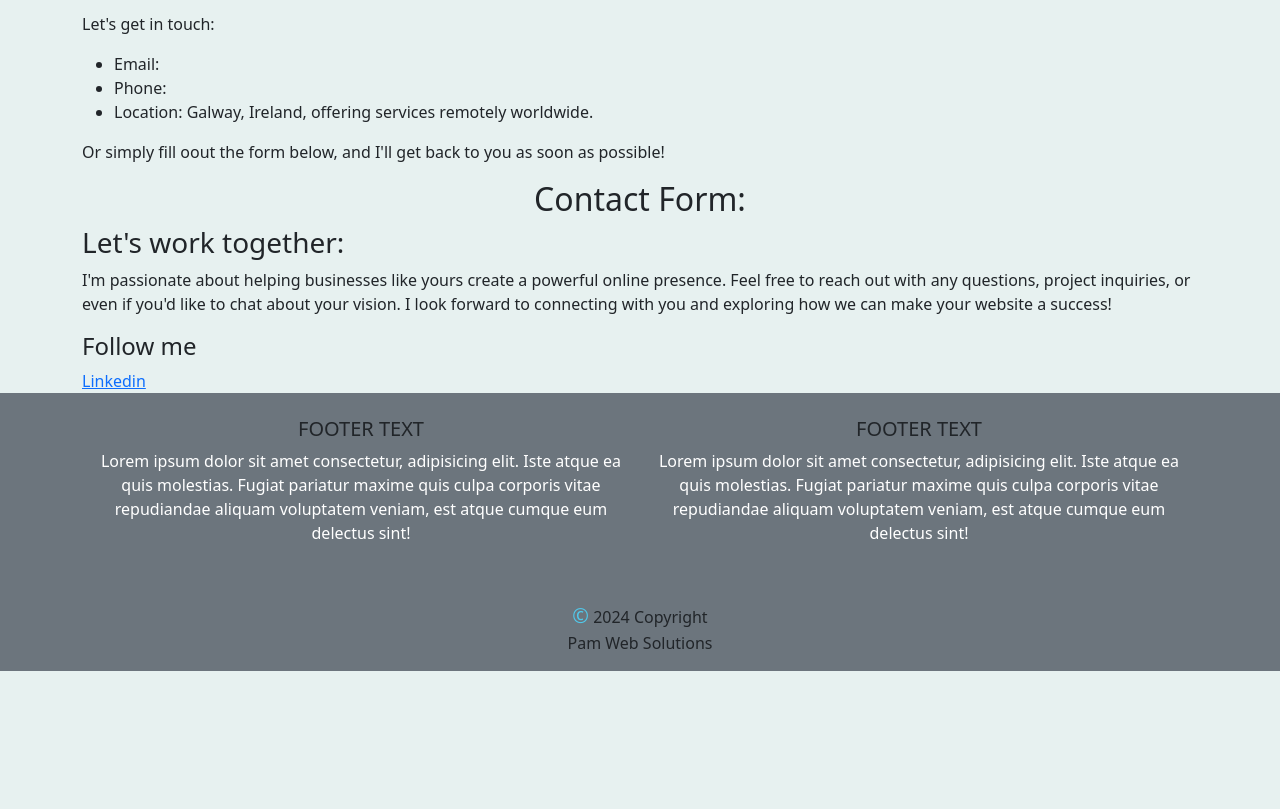
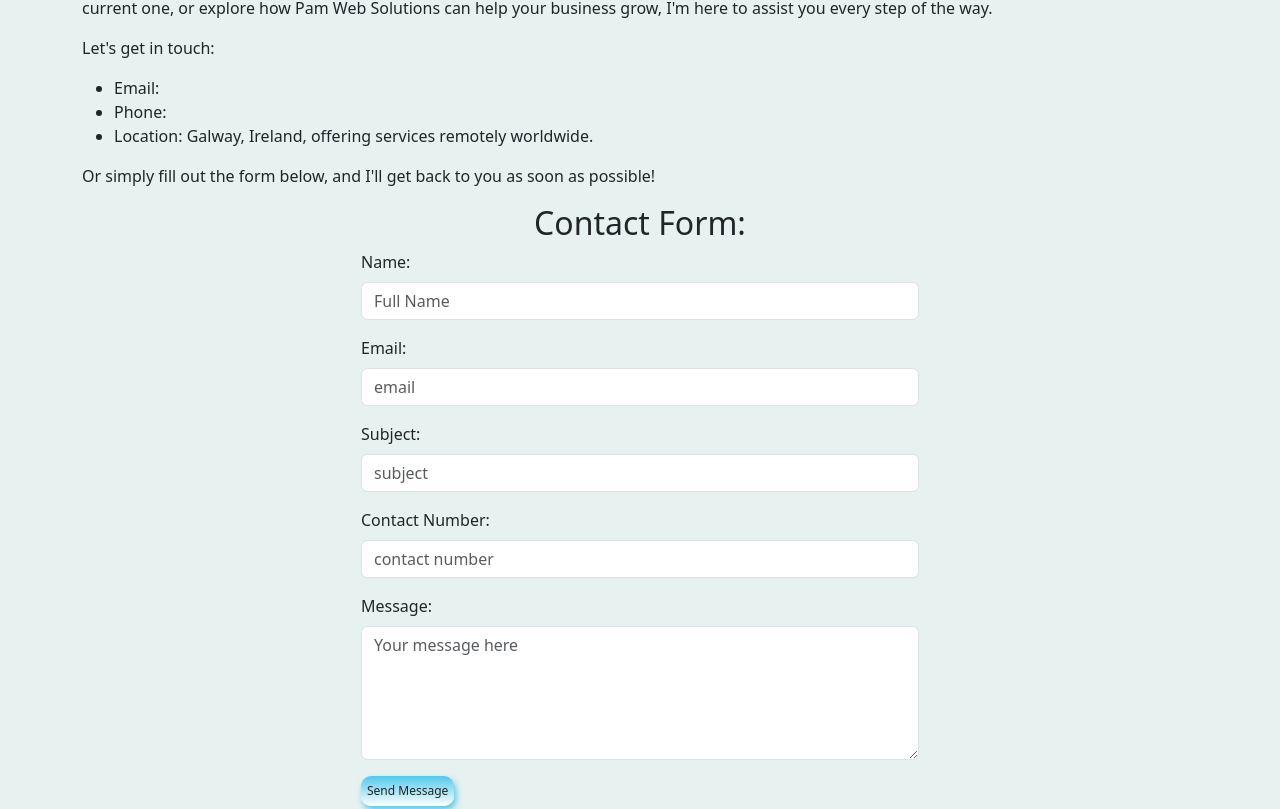
Before and after one commit to Markpm-code/pam-w-solutions, a React (Vite) app in the folder pam-websolutions/: page /#/contact in a window 1280 px wide. Shown: the part 234-1043 px from the top of the page. Before the commit the page ends 905 px from the top, so only its background shows below. Built offline with nearby package versions, Linux system fonts and the light colour scheme.

Commit message:
add contact form components and update contact page layout

```diff
--- a/pam-websolutions/src/components/CardSection.css
+++ b/pam-websolutions/src/components/CardSection.css
@@ -6,7 +6,7 @@
 }
 
 .card:hover {
-    box-shadow: 2px 4px  6px  rgb(81, 201, 235)  ;
+    box-shadow: 2px 4px  6px  rgb(81, 201, 235);
 }
 
 .card img {
--- /dev/null
+++ b/pam-websolutions/src/components/ContactForm.css
@@ -0,0 +1,13 @@
+.contact-submit-btn {
+  background: linear-gradient(rgb(81, 201, 235), #ffff);
+  box-shadow: 2px 4px 6px rgb(81, 201, 235);
+  border-radius: 10px;
+  border: #ffff;
+  padding: 6px;
+  font-size: 12px;
+}
+
+.contact-submit-btn:hover {
+  background: linear-gradient(#9fa19a, #ffff, #9fa19a);
+  box-shadow: 2px 4px 6px #9fa19a;
+}
--- /dev/null
+++ b/pam-websolutions/src/components/ContactForm.tsx
@@ -0,0 +1,130 @@
+import React, { useState } from "react";
+import './ContactForm.css';
+
+interface FormData {
+  user_name: string;
+  user_email: string;
+  subject: string;
+  contact_number?: string;
+  message: string;
+}
+
+const ContactForm: React.FC = () => {
+  const [formData, setFormData] = useState<FormData>({
+    user_name: "",
+    user_email: "",
+    subject: "",
+    contact_number: "",
+    message: "",
+  });
+
+  const handleChange = (
+    e: React.ChangeEvent<HTMLInputElement | HTMLTextAreaElement>
+  ) => {
+    const { name, value } = e.target;
+    setFormData((prevData) => ({
+      ...prevData,
+      [name]: value,
+    }));
+  };
+
+  const handleSubmit = (e: React.FormEvent<HTMLFormElement>) => {
+    e.preventDefault();
+    // Handle form submission logic here
+    console.log(formData);
+  };
+
+  return (
+    <form id="form" onSubmit={handleSubmit}>
+      {/* Name input */}
+      <div className="mb-3">
+        <label htmlFor="user_name" className="form-label">
+          Name:
+        </label>
+        <input
+          type="text"
+          className="form-control"
+          placeholder="Full Name"
+          id="user_name"
+          name="user_name"
+          value={formData.user_name}
+          onChange={handleChange}
+          required
+        />
+      </div>
+      {/* Email input */}
+      <div className="mb-3">
+        <label htmlFor="user_email" className="form-label">
+          Email:
+        </label>
+        <input
+          type="email"
+          className="form-control"
+          placeholder="email"
+          id="user_email"
+          name="user_email"
+          value={formData.user_email}
+          onChange={handleChange}
+          required
+        />
+      </div>
+      {/* Subject input */}
+      <div className="mb-3">
+        <label htmlFor="subject" className="form-label">
+          Subject:
+        </label>
+        <input
+          type="text"
+          className="form-control"
+          placeholder="subject"
+          id="subject"
+          name="subject"
+          value={formData.subject}
+          onChange={handleChange}
+          required
+        />
+      </div>
+      {/* Contact Number input */}
+      <div className="mb-3">
+        <label htmlFor="contact_number" className="form-label">
+          Contact Number:
+        </label>
+        <input
+          type="text"
+          className="form-control"
+          placeholder="contact number"
+          id="contact_number"
+          name="contact_number"
+          value={formData.contact_number}
+          onChange={handleChange}
+          required
+        />
+      </div>
+      {/* Message textarea */}
+      <div className="mb-3">
+        <label htmlFor="message" className="form-label">
+          Message:
+        </label>
+        <textarea
+          className="form-control"
+          placeholder="Your message here"
+          id="message"
+          name="message"
+          rows={5}
+          value={formData.message}
+          onChange={handleChange}
+          required
+        />
+      </div>
+      {/* Submit button */}
+      <input
+        type="submit"
+        id="button"
+        className="btn contact-submit-btn"
+        value="Send Message"
+      />
+    </form>
+  );
+};
+
+export default ContactForm;
--- a/pam-websolutions/src/pages/Contact.tsx
+++ b/pam-websolutions/src/pages/Contact.tsx
@@ -1,6 +1,8 @@
+import ContactForm from "../components/ContactForm";
+
 const Contact = () => {
   return (
-    <div className="container-fluid">
+    <div className="container-fluid mt-4">
       <h1 className="text-center">Contact me</h1>
       <div className="container">
         <p>
@@ -18,11 +20,14 @@ const Contact = () => {
           </li>
         </ul>
         <p>
-          Or simply fill oout the form below, and I'll get back to you as soon
+          Or simply fill out the form below, and I'll get back to you as soon
           as possible!
         </p>
         <div>
           <h2 className="text-center">Contact Form:</h2>
+          <div className="mx-auto col-xl-6">
+          <ContactForm />
+          </div>
         </div>
         <div>
           <h3>Let's work together:</h3>
```
